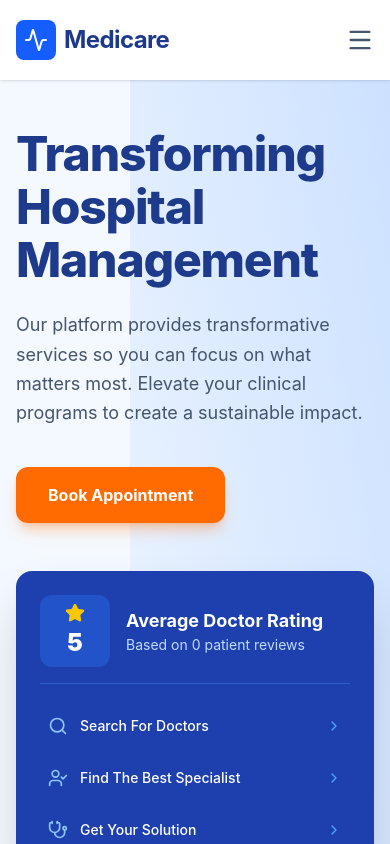
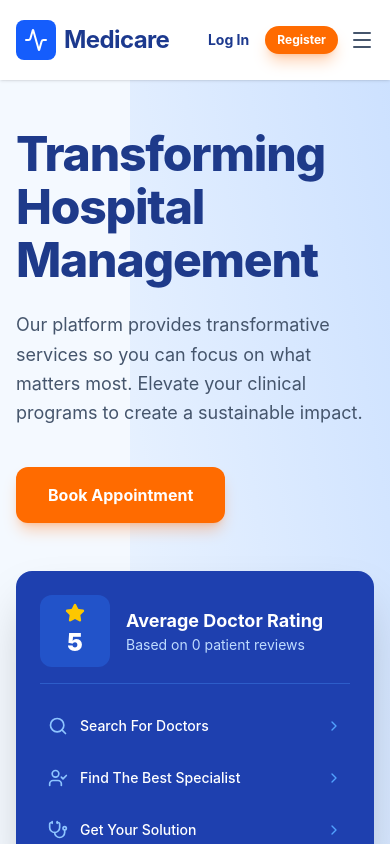
Before and after one commit to Moksha-132/Hospital-Management, a React app in the folder frontend/: page / in a window 390 px wide. Shown: the top 844 px of the page. Built offline with nearby package versions, Linux system fonts and the light colour scheme; no server answers; the HTML template or start-up script is replaced by a standard one.

Commit message:
Move auth buttons from mobile menu to main navbar

```diff
--- a/frontend/src/components/Navbar.jsx
+++ b/frontend/src/components/Navbar.jsx
@@ -53,36 +53,40 @@ const Navbar = () => {
             </div>
           )}
 
-          <div className="hidden md:flex items-center gap-4">
+          <div className="flex items-center gap-2 md:gap-4">
             {token ? (
               <>
-                <Link to={`/${role}-dashboard`} className="text-blue-900 font-bold px-4 py-2 hover:text-[#FF6B00] transition-colors">
+                <Link to={`/${role}-dashboard`} className="hidden sm:block text-blue-900 font-bold px-2 py-2 hover:text-[#FF6B00] transition-colors text-sm md:text-base whitespace-nowrap">
                   {getGreeting()}
                 </Link>
-                <button onClick={handleLogout} className="bg-slate-100 hover:bg-slate-200 text-slate-700 font-bold px-6 py-2.5 rounded-full shadow-sm transition-all transform hover:-translate-y-0.5">
+                <Link to={`/${role}-dashboard`} className="sm:hidden text-blue-900 font-bold px-2 py-2 hover:text-[#FF6B00] transition-colors text-sm whitespace-nowrap">
+                  Dashboard
+                </Link>
+                <button onClick={handleLogout} className="bg-slate-100 hover:bg-slate-200 text-slate-700 font-bold px-3 py-1.5 md:px-6 md:py-2.5 rounded-full shadow-sm transition-all transform hover:-translate-y-0.5 text-xs md:text-base whitespace-nowrap">
                   Log Out
                 </button>
               </>
             ) : (
               <>
-                <Link to="/login" className="text-blue-900 font-bold px-4 py-2 hover:text-[#FF6B00] transition-colors">
+                <Link to="/login" className="text-blue-900 font-bold px-2 md:px-4 py-2 hover:text-[#FF6B00] transition-colors text-sm md:text-base whitespace-nowrap">
                   Log In
                 </Link>
-                <Link to="/register" className="bg-[#FF6B00] hover:bg-[#E56000] text-white font-bold px-6 py-2.5 rounded-full shadow-lg shadow-orange-500/30 transition-all transform hover:-translate-y-0.5">
-                  Get Started
+                <Link to="/register" className="bg-[#FF6B00] hover:bg-[#E56000] text-white font-bold px-3 py-1.5 md:px-6 md:py-2.5 rounded-full shadow-lg shadow-orange-500/30 transition-all transform hover:-translate-y-0.5 text-xs md:text-base whitespace-nowrap">
+                  <span className="hidden sm:inline">Get Started</span>
+                  <span className="sm:hidden">Register</span>
                 </Link>
               </>
             )}
-          </div>
 
             {/* Mobile menu button */}
-          <div className="md:hidden flex items-center">
+            <div className="md:hidden flex items-center ml-1">
               <button
                 onClick={() => setIsOpen(!isOpen)}
                 className="text-slate-600 focus:outline-none"
               >
-              {isOpen ? <X size={28} /> : <Menu size={28} />}
+                {isOpen ? <X size={24} /> : <Menu size={24} />}
               </button>
+            </div>
           </div>
         </div>
       </div>
@@ -100,27 +104,7 @@ const Navbar = () => {
                 <Link to="/contact" onClick={() => setIsOpen(false)} className="block px-3 py-3 rounded-md font-medium text-slate-700 hover:text-blue-600 hover:bg-slate-50">Contact</Link>
               </>
             )}
-            <div className="mt-4 flex flex-col gap-3 px-3 pt-4 border-t border-slate-100">
-              {token ? (
-                <>
-                  <Link to={`/${role}-dashboard`} onClick={() => setIsOpen(false)} className="w-full text-center text-blue-600 font-bold border border-blue-200 py-3 rounded-full hover:bg-blue-50 transition-colors">
-                    {getGreeting()}
-                  </Link>
-                  <button onClick={() => { setIsOpen(false); handleLogout(); }} className="w-full text-center bg-slate-100 hover:bg-slate-200 text-slate-700 font-bold py-3 rounded-full shadow-sm transition-colors">
-                    Log Out
-                  </button>
-                </>
-              ) : (
-                <>
-                  <Link to="/login" onClick={() => setIsOpen(false)} className="w-full text-center text-slate-600 font-medium border border-slate-200 py-3 rounded-full hover:bg-slate-50 transition-colors">
-                    Log In
-                  </Link>
-                  <Link to="/register" onClick={() => setIsOpen(false)} className="w-full text-center bg-[#FF6B00] hover:bg-[#E56000] text-white font-medium py-3 rounded-full shadow-md transition-colors">
-                    Get Started
-                  </Link>
-                </>
-              )}
-            </div>
+
           </div>
         </div>
       )}
```
Lines whose indentation alone changed are shown as unchanged.
